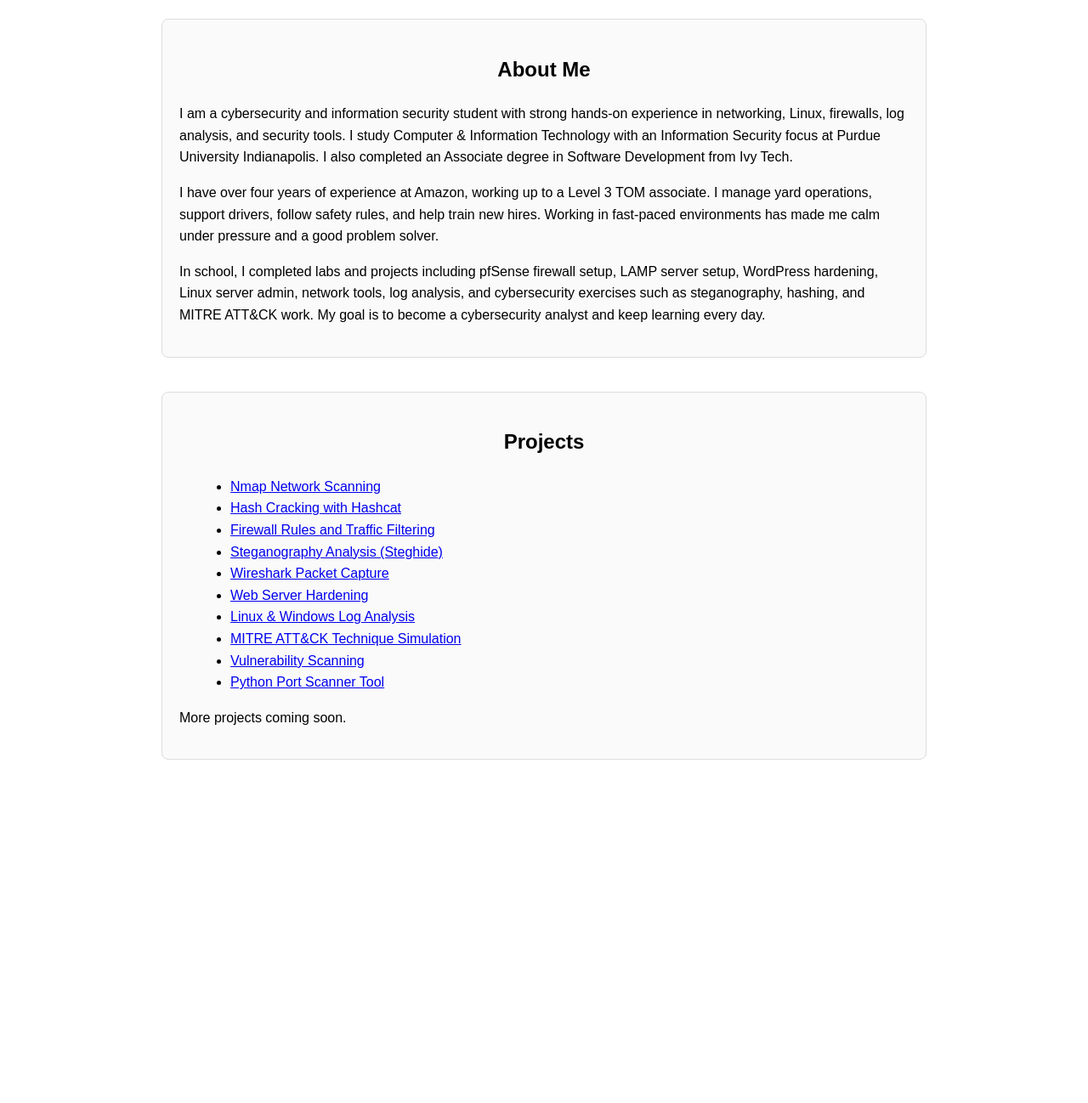
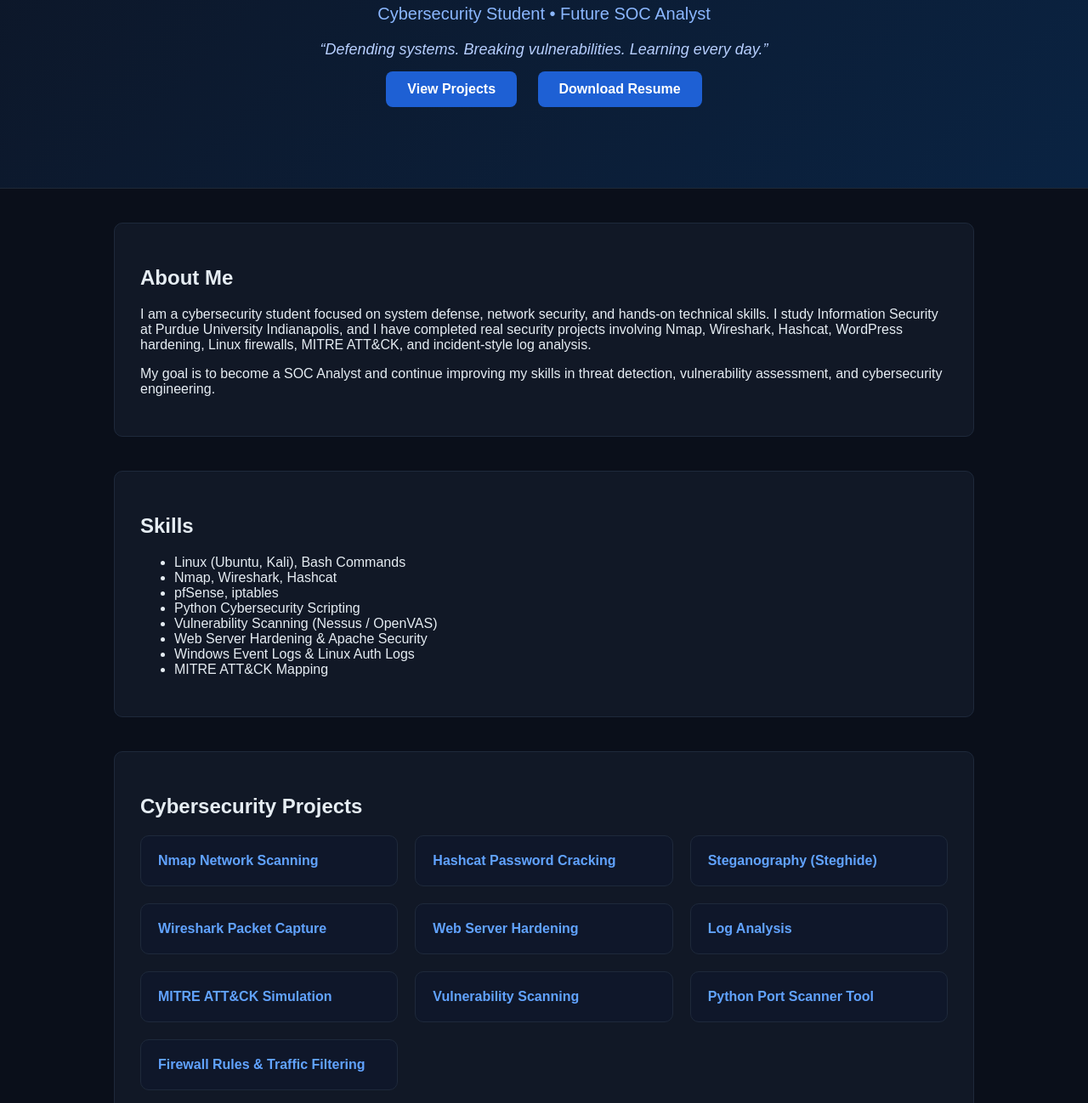
Before and after one commit to manjeetsinghcyber/manjeet-portfolio, a plain HTML site: page index.html in a window 1280 px wide. Shown: the part 182-1480 px from the top of the page at 85% size. Before the commit the page ends 1116 px from the top, so only its background shows below. Drawn offline with Linux system fonts and the light colour scheme.

Commit message:
Update index.html

```diff
--- a/index.html
+++ b/index.html
@@ -1,73 +1,159 @@
 <!DOCTYPE html>
 <html>
 <head>
-    <title>Manjeet Singh - Cybersecurity Portfolio</title>
+    <title>Manjeet Singh – Cybersecurity Portfolio</title>
     <meta charset="UTF-8">
     <style>
         body {
+            margin: 0;
             font-family: Arial, sans-serif;
-            max-width: 900px;
-            margin: auto;
+            background: #0a0f1a;
+            color: #e6edf3;
+        }
+
+        /* Header / Hero Section */
+        header {
+            padding: 80px 20px;
+            text-align: center;
+            background: linear-gradient(135deg, #0d1627, #0a2342);
+            border-bottom: 1px solid #1f2937;
+        }
+        h1 {
+            font-size: 48px;
+            margin-bottom: 10px;
+            color: #61a3ff;
+        }
+        h3 {
+            font-size: 20px;
+            font-weight: normal;
+            color: #8bb7ff;
+        }
+        .tagline {
+            margin-top: 15px;
+            font-size: 18px;
+            color: #b7cfff;
+            font-style: italic;
+        }
+
+        /* Buttons */
+        .button {
+            display: inline-block;
+            padding: 12px 25px;
+            margin: 15px 10px;
+            border-radius: 8px;
+            background: #1e60d4;
+            color: white;
+            text-decoration: none;
+            font-weight: bold;
+            transition: 0.3s;
+        }
+        .button:hover {
+            background: #2b7cff;
+            transform: translateY(-3px);
+        }
+
+        /* Section boxes */
+        .section {
+            max-width: 950px;
+            margin: 40px auto;
+            padding: 30px;
+            background: #111826;
+            border-radius: 10px;
+            border: 1px solid #1e293b;
+        }
+
+        /* Project Grid */
+        .grid {
+            display: grid;
+            grid-template-columns: repeat(auto-fill, minmax(260px, 1fr));
+            gap: 20px;
+        }
+        .card {
+            background: #0f172a;
+            padding: 20px;
+            border-radius: 10px;
+            border: 1px solid #1e293b;
+            transition: 0.3s;
+        }
+        .card a {
+            text-decoration: none;
+            color: #61a3ff;
+            font-weight: bold;
+        }
+        .card:hover {
+            background: #16213b;
+            transform: translateY(-5px);
+        }
+
+        /* Footer */
+        footer {
+            text-align: center;
             padding: 40px;
-            line-height: 1.6;
-        }
-        h1, h2, h3 {
-            text-align: center;
-        }
-        .section {
+            color: #8b9bb5;
             margin-top: 40px;
-            padding: 20px;
-            border: 1px solid #ddd;
-            border-radius: 8px;
-            background: #fafafa;
-        }
-        ul {
-            margin-left: 20px;
         }
     </style>
 </head>
 <body>
 
+<header>
     <h1>Manjeet Singh</h1>
-    <h3>Cybersecurity Student | Future Security Analyst</h3>
+    <h3>Cybersecurity Student • Future SOC Analyst</h3>
+    <div class="tagline">“Defending systems. Breaking vulnerabilities. Learning every day.”</div>
+
+    <a href="#projects" class="button">View Projects</a>
+    <a href="#" class="button">Download Resume</a>
+</header>
 
 <div class="section">
     <h2>About Me</h2>
     <p>
-            I am a cybersecurity and information security student with strong hands-on experience in networking, Linux,
-            firewalls, log analysis, and security tools. I study Computer & Information Technology with an Information Security
-            focus at Purdue University Indianapolis. I also completed an Associate degree in Software Development from Ivy Tech.
+        I am a cybersecurity student focused on system defense, network security,
+        and hands-on technical skills. I study Information Security at Purdue University Indianapolis,
+        and I have completed real security projects involving Nmap, Wireshark, Hashcat,
+        WordPress hardening, Linux firewalls, MITRE ATT&CK, and incident-style log analysis.
     </p>
-
     <p>
-            I have over four years of experience at Amazon, working up to a Level 3 TOM associate. I manage yard operations,
-            support drivers, follow safety rules, and help train new hires. Working in fast-paced environments has made me calm
-            under pressure and a good problem solver.
-        </p>
-
-        <p>
-            In school, I completed labs and projects including pfSense firewall setup, LAMP server setup, WordPress hardening,
-            Linux server admin, network tools, log analysis, and cybersecurity exercises such as steganography, hashing, and
-            MITRE ATT&CK work. My goal is to become a cybersecurity analyst and keep learning every day.
+        My goal is to become a SOC Analyst and continue improving my skills in threat detection,
+        vulnerability assessment, and cybersecurity engineering.
     </p>
 </div>
 
 <div class="section">
-        <h2>Projects</h2>
+    <h2>Skills</h2>
     <ul>
-            <li><a href="projects/nmap.html">Nmap Network Scanning</a></li>
-            <li><a href="projects/hashcat.html">Hash Cracking with Hashcat</a></li>
-            <li><a href="projects/firewall.html">Firewall Rules and Traffic Filtering</a></li>
-            <li><a href="projects/steganalysis.html">Steganography Analysis (Steghide)</a></li>
-            <li><a href="projects/wireshark.html">Wireshark Packet Capture</a></li>
-            <li><a href="projects/webhardening.html">Web Server Hardening</a></li>
-            <li><a href="projects/loganalysis.html">Linux & Windows Log Analysis</a></li>
-            <li><a href="projects/mitre.html">MITRE ATT&CK Technique Simulation</a></li>
-            <li><a href="projects/vulnerability.html">Vulnerability Scanning</a></li>
-            <li><a href="projects/portscanner.html">Python Port Scanner Tool</a></li>
+        <li>Linux (Ubuntu, Kali), Bash Commands</li>
+        <li>Nmap, Wireshark, Hashcat</li>
+        <li>pfSense, iptables</li>
+        <li>Python Cybersecurity Scripting</li>
+        <li>Vulnerability Scanning (Nessus / OpenVAS)</li>
+        <li>Web Server Hardening & Apache Security</li>
+        <li>Windows Event Logs & Linux Auth Logs</li>
+        <li>MITRE ATT&CK Mapping</li>
     </ul>
-        <p>More projects coming soon.</p>
 </div>
+
+<div class="section" id="projects">
+    <h2>Cybersecurity Projects</h2>
+    <div class="grid">
+
+        <div class="card"><a href="projects/nmap.html">Nmap Network Scanning</a></div>
+        <div class="card"><a href="projects/hashcat.html">Hashcat Password Cracking</a></div>
+        <div class="card"><a href="projects/steganalysis.html">Steganography (Steghide)</a></div>
+        <div class="card"><a href="projects/wireshark.html">Wireshark Packet Capture</a></div>
+        <div class="card"><a href="projects/webhardening.html">Web Server Hardening</a></div>
+        <div class="card"><a href="projects/loganalysis.html">Log Analysis</a></div>
+        <div class="card"><a href="projects/mitre.html">MITRE ATT&CK Simulation</a></div>
+        <div class="card"><a href="projects/vulnerability.html">Vulnerability Scanning</a></div>
+        <div class="card"><a href="projects/portscanner.html">Python Port Scanner Tool</a></div>
+        <div class="card"><a href="projects/firewall.html">Firewall Rules & Traffic Filtering</a></div>
+
+    </div>
+</div>
+
+<footer>
+    © 2025 Manjeet Singh — Cybersecurity Portfolio
+</footer>
 
 </body>
 </html>
```
Lines whose indentation alone changed are shown as unchanged.
